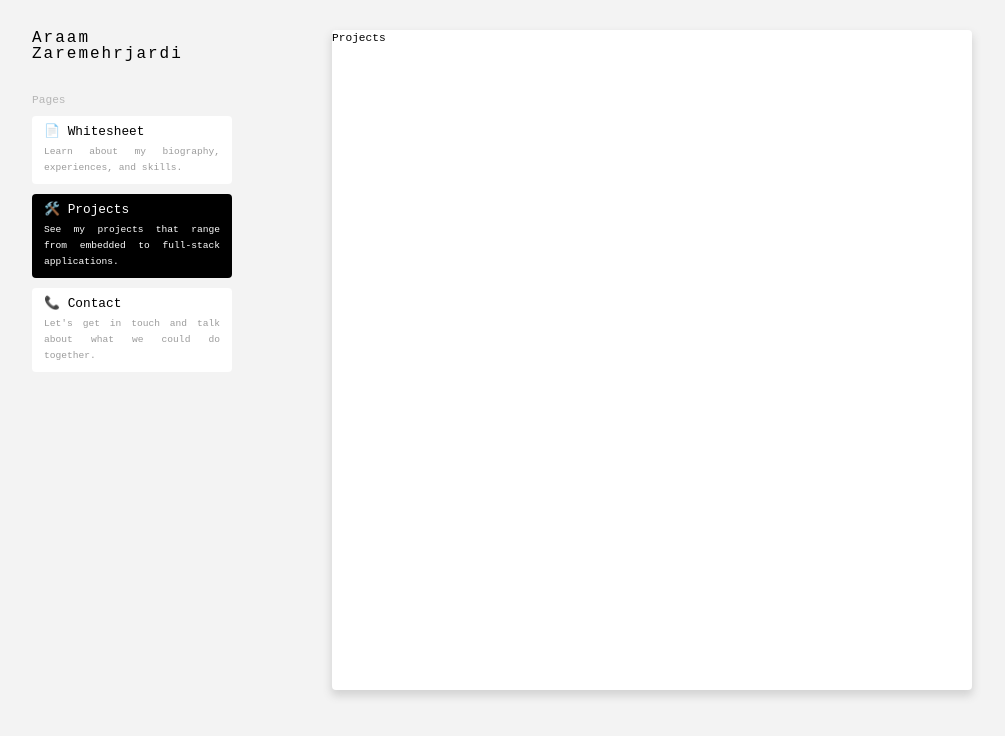
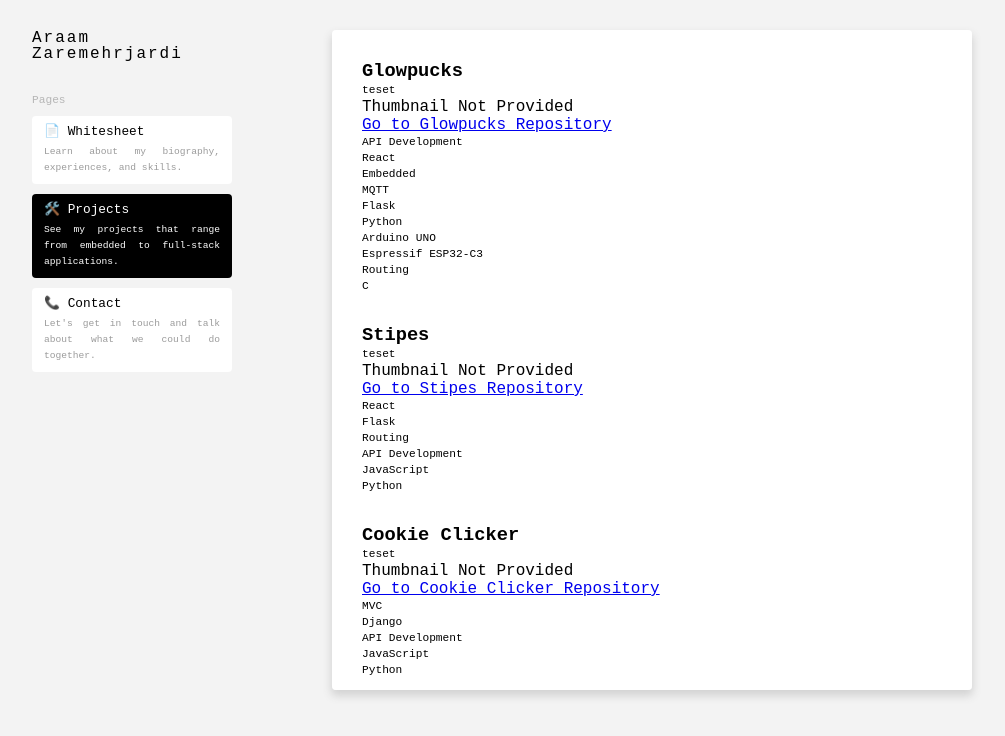
Before and after one commit to araamz/personal-website, a Vue app: page /projects in a window 1280 px wide. Shown: the top 736 px of the page, without its empty margins (138-1143 px from the left). Built offline with nearby package versions, Linux system fonts and the light colour scheme; a web font is replaced by a local one.

Commit message:
Starting Work on Projects Page

```diff
--- /dev/null
+++ b/src/assets/information/projects.json
@@ -0,0 +1,75 @@
+{
+    "projects": [
+        {
+            "name": "Glowpucks",
+            "description": "teset",
+            "repository": "https://github.com/araamz/GlowPucks",
+            "tags": [
+                "API Development",
+                "React",
+                "Embedded",
+                "MQTT",
+                "Flask",
+                "Python",
+                "Arduino UNO",
+                "Espressif ESP32-C3",
+                "Routing",
+                "C"
+            ]
+        },
+        {
+            "name": "Stipes",
+            "description": "teset",
+            "repository": "https://github.com/araamz/Stipes",
+            "tags": [
+                "React",
+                "Flask",
+                "Routing",
+                "API Development",
+                "JavaScript",
+                "Python"
+            ]
+        },
+        {
+            "name": "Cookie Clicker",
+            "description": "teset",
+            "repository": "https://github.com/araamz/Cookie-Clicker",
+            "tags": [
+                "MVC",
+                "Django",
+                "API Development",
+                "JavaScript",
+                "Python"
+
+            ]
+        },
+        {
+            "name": "Java Color Picker",
+            "description": "teset",
+            "repository": "https://github.com/araamz/Java-Color-Picker",
+            "tags": [
+                "Java",
+                "Swing",
+                "MVC"
+            ]
+        },
+        {
+            "name": "Toy Database",
+            "description": "teset",
+            "repository": "https://github.com/araamz/Toy-Database",
+            "tags": [
+                "Java",
+                "Parsing"
+            ]
+        },
+        {
+            "name": "Mockup Swamp Cooler",
+            "description": "teset",
+            "repository": "https://github.com/TommySimcox/CPE301-Araam-Thomas",
+            "tags": [
+                "Arduino MEGA 2650",
+                "Embedded"
+            ]
+        }
+    ]
+}
--- a/src/assets/information/whitesheet.json
+++ b/src/assets/information/whitesheet.json
@@ -129,7 +129,7 @@
                         ]
                     },
                     {
-                        "technology": "ESP32-C3",
+                        "technology": "Espressif ESP32-C3",
                         "level": 0,
                         "takeaways": [
                             "TCP Communication"
--- a/src/components/Project.vue
+++ b/src/components/Project.vue
@@ -0,0 +1,44 @@
+<script lang="ts">
+
+    import Tag from './Tag.vue';
+
+    export default {
+
+        components: {
+            Tag
+        },
+        props: {
+            name: String,
+            description: String,
+            thumbnail: String,
+            repository: String,
+            tags: {
+                type: Array<String>
+            }
+        }
+    }
+
+</script>
+
+<template>
+    <div>
+        <h3>
+            {{ name }}
+        </h3>
+        <p>
+            {{ description }}
+        </p>
+        <img v-if="thumbnail" :src="thumbnail" />
+        <div v-else>
+            Thumbnail Not Provided
+        </div>
+        <a :href="repository"> Go to {{ name }} Repository </a>
+        <div>
+            <Tag v-for="tag in tags" :label="tag" />
+        </div>
+    </div>
+</template>
+
+<style scoped>
+
+</style>
--- /dev/null
+++ b/src/components/Tag.vue
@@ -0,0 +1,20 @@
+<script lang="ts">
+
+    export default {
+
+        props: ['label']
+    }
+
+</script>
+
+<template>
+    <div class="tag">
+        <p>
+            {{ label }}
+        </p>
+    </div>
+</template>
+
+<style scoped>
+
+</style>
--- a/src/views/Projects.vue
+++ b/src/views/Projects.vue
@@ -1,19 +1,44 @@
 <script lang="ts">
+
+    import projects_json from '../assets/information/projects.json'
+
+    import Project from '../components/Project.vue';
+
     export default {
 
+        components: {
+            Project
+        },
+        data() {
+            return {
+                projects: projects_json
+            }
+        }
     }
 </script>
 
 <template>
-    <p>
-        Projects
-    </p>
+    <div class="projects">
+        <Project
+            v-for="project in projects.projects"
+            :name="project.name"
+            :description="project.description"
+            :thumbnail="project.thumbnail"
+            :repository="project.repository"
+            :tags="project.tags"
+        />
+    </div>
 </template>
 
 <style scoped>
 
 @media only screen and (min-width: 300px) {
-
+    .projects {
+        padding: 30px;
+        display: flex;
+        flex-direction: column;
+        gap: 30px;
+    }
 
 }
 
```
Also changed, not shown: contents.json (deleted, +0 -132 lines), src/assets/information/contact.json (added, +19 -0 lines).
